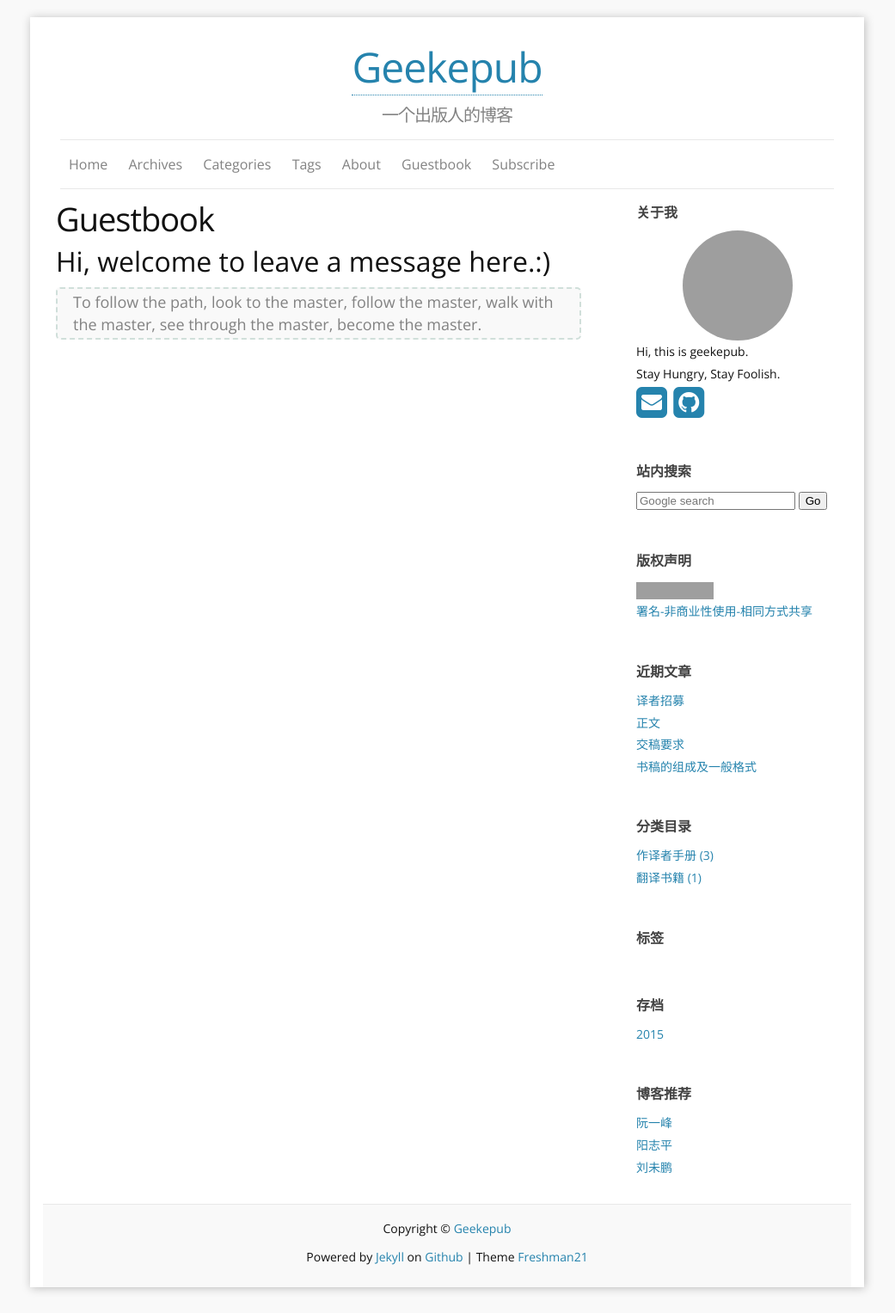
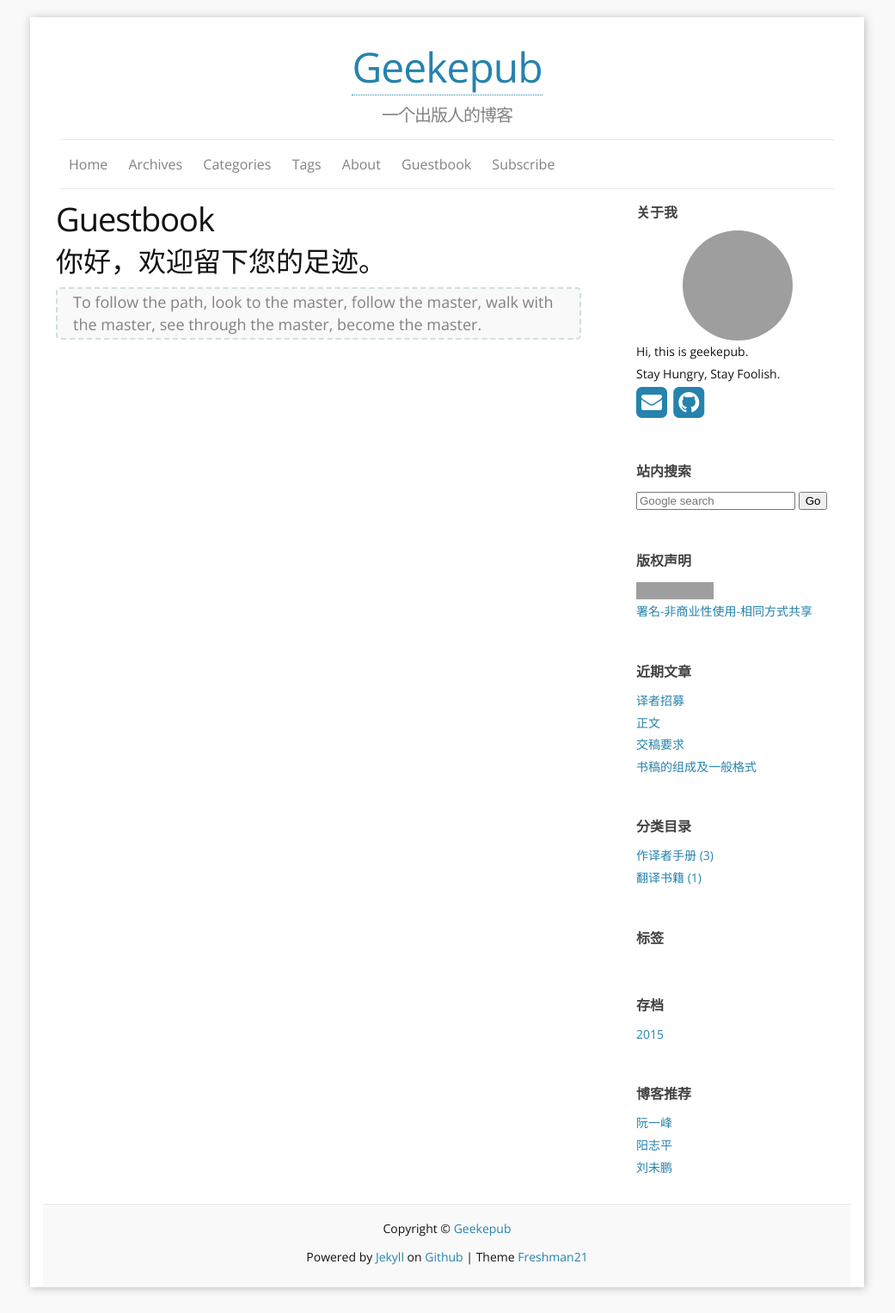
Before and after one commit to geekepub/geekepub.github.io, a Jekyll site: the page built from f_guestbook.md, in a window 1280 px wide. Shown: the whole page at 86% size, without its empty margins (120-1161 px from the left). Built offline with Jekyll 4.4.1, drawn with Linux system fonts in a browser that asks for light colours; nearby versions of some CDN libraries; comment, search, counter and statistics services are not loaded; grey boxes are pictures that could not be loaded.

Commit message:
Update f_guestbook.md

```diff
--- a/f_guestbook.md
+++ b/f_guestbook.md
@@ -4,6 +4,10 @@
 comments: yes
 permalink: /guestbook/
 ---
-## Hi, welcome to leave a message here.:)
+## 你好，欢迎留下您的足迹。
 
-> To follow the path, look to the master, follow the master, walk with the master, see through the master, become the master.
+> To follow the path, look to the master,
+> follow the master,
+> walk with the master,
+> see through the master,
+> become the master.
```
